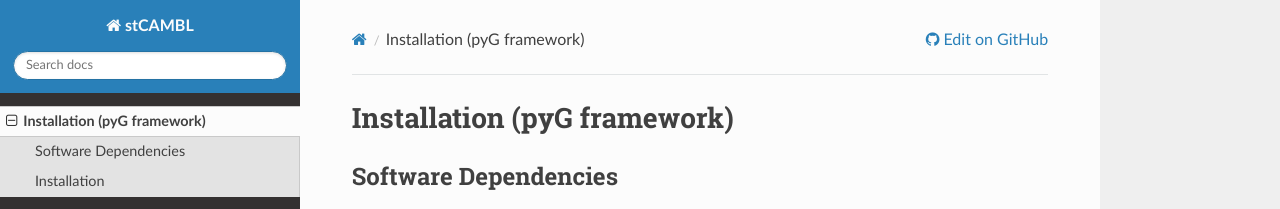
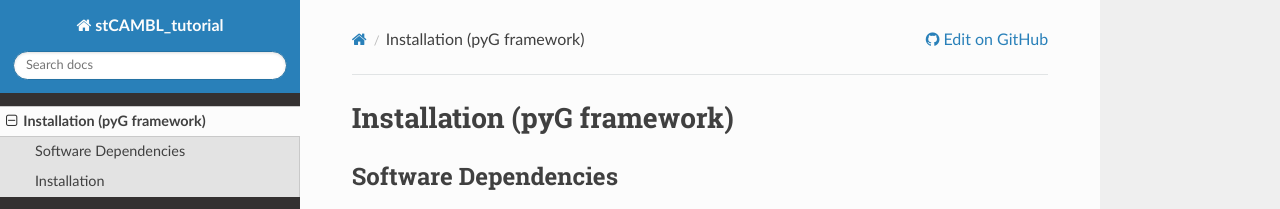
Before and after one commit to AI4Bread/stCAMBL_tutorial, a Sphinx documentation site: the page built from source/Installation_pyG.rst, in a window 1280 px wide. Shown: the top 209 px of the page. Built offline with Sphinx 7.4.7 and the Read the Docs theme 3.1.0, drawn with Linux system fonts in a browser that asks for light colours; pages that are not in the unit, such as notebooks, are missing from menus.

```diff
--- a/source/conf.py
+++ b/source/conf.py
@@ -19,7 +19,7 @@
 sys.path.insert(0, os.path.abspath('.'))
 # -- Project information -----------------------------------------------------
 
-project = 'stCAMBL'
+project = 'stCAMBL_tutorial'
 copyright = '2025, AI4BREAD'
 author = 'Laiyi Fu, Wenkai Cui & Yifan Chen etc.'
 
```
